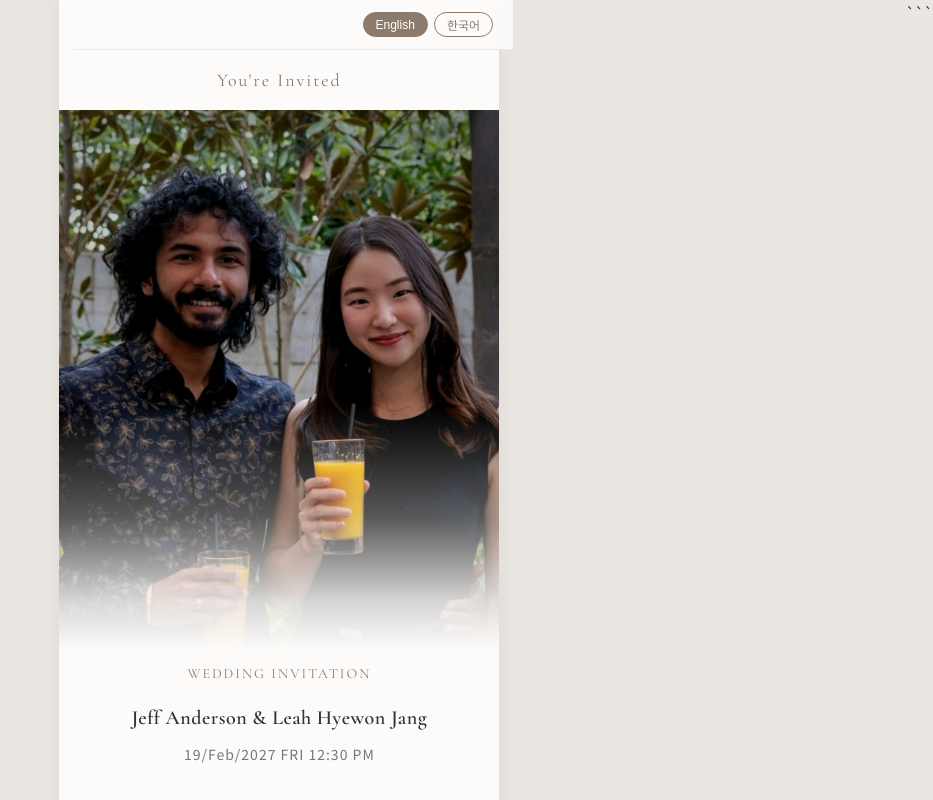
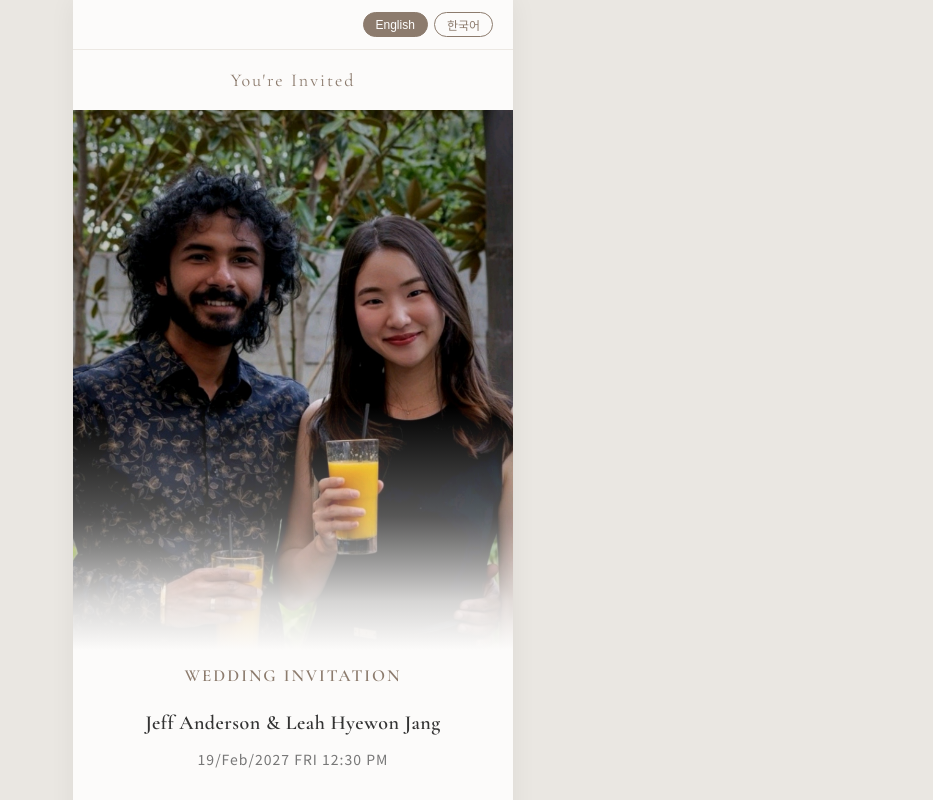
Before and after one commit to justinwkiu-ai/jeff-and-leah, a plain HTML site: page index.html in a window 1280 px wide. Shown: the top 800 px of the page, without its empty margins (347-1280 px from the left). Drawn offline with nearby package versions, Linux system fonts and the light colour scheme.

Commit message:
Update index.html

````diff
--- a/index.html
+++ b/index.html
@@ -15,7 +15,7 @@
   <!-- Google Fonts -->
   <link rel="preconnect" href="https://fonts.googleapis.com">
   <link rel="preconnect" href="https://fonts.gstatic.com" crossorigin>
-  <link href="https://fonts.googleapis.com/css2?family=Cormorant+Garamond:ital,wght@0,400;0,600;1,400&family=Noto+Sans+KR:wght@300;400;500&display=swap" rel="stylesheet">
+  <link href="https://fonts.googleapis.com/css2?family=Cormorant+Garamond:ital,wght@0,400;0,600;1,400&family=Noto+Sans+KR:wght@300;400;500;600&display=swap" rel="stylesheet">
   <style>
     :root {
       --bg-color: #fcfbfa;
@@ -28,10 +28,12 @@
 
     * { box-sizing: border-box; margin: 0; padding: 0; }
 
-    /* 모바일 가로 스크롤 방지 및 완벽한 중앙 정렬 유지 */
+    /* 모바일 가로 스크롤(쏠림 현상) 방지를 위한 강력한 중앙 정렬 */
     html, body {
       overflow-x: hidden;
       width: 100%;
+      margin: 0;
+      padding: 0;
     }
     body {
       background-color: #eae7e2;
@@ -39,30 +41,28 @@
       font-family: 'Noto Sans KR', sans-serif;
       font-size: 15px;
       line-height: 1.7;
-      display: flex;
-      justify-content: center;
+      -webkit-font-smoothing: antialiased;
     }
 
     .wrapper {
       width: 100%;
       max-width: 440px;
-      margin: 0 auto; /* 모바일/PC 완벽 중앙 정렬 */
+      margin: 0 auto; /* PC/모바일 완벽 중앙 정렬 */
       background: var(--bg-color);
       min-height: 100vh;
       box-shadow: 0 0 25px rgba(0,0,0,0.06);
       position: relative;
       padding-bottom: 70px;
-      padding-top: 45px; /* 상단 언어바(fixed)가 컨텐츠를 가리지 않도록 공간 확보 */
-      overflow-x: hidden; /* 내부 요소가 바깥으로 튀어나가는 현상 방지 */
+      padding-top: 45px;
+      overflow-x: hidden;
     }
 
-    /* Language Switcher - 항상 최상단에 고정되도록 fixed 적용 */
+    /* Language Switcher - 쏠림 없는 중앙 고정 방식 적용 */
     .lang-bar {
       position: fixed;
       top: 0;
-      left: 0;
-      right: 0;
-      margin: 0 auto;
+      left: 50%;
+      transform: translateX(-50%);
       width: 100%;
       max-width: 440px;
       z-index: 1000;
@@ -103,19 +103,24 @@
       font-family: 'Cormorant Garamond', serif;
       letter-spacing: 1px;
     }
+
+    /* 중제목 사이즈 키움 (14px -> 17px) 및 폰트 굵기 강조 */
     .section-title {
-      font-size: 14px;
+      font-size: 17px;
+      font-weight: 600;
       text-transform: uppercase;
       letter-spacing: 2px;
       color: var(--accent-color);
       margin-bottom: 16px;
     }
 
-    /* Hero Section with Bottom Gradient Fade */
+    /* Hero Section - 모바일 흔들림 원인인 음수 마진(-) 제거 후 재설계 */
     .hero {
-      padding: 20px 20px 40px;
+      padding: 20px 0 40px 0; /* 좌우 여백을 0으로 만들어 사진을 꽉 채움 */
     }
-    /* 상단 '초대합니다 / You're Invited' 공통 세리프체(정자체, 동일 사이즈) 설정 */
+    .hero-text-content {
+      padding: 0 20px; /* 텍스트 부분만 좌우 여백 다시 부여 */
+    }
     .hero-top-msg {
       font-family: 'Cormorant Garamond', serif;
       font-size: 18px;
@@ -124,10 +129,10 @@
       letter-spacing: 2px;
       color: var(--accent-color);
       margin-bottom: 14px;
+      padding: 0 20px;
     }
     .hero-img-wrap {
-      width: calc(100% + 40px);
-      margin-left: -20px;
+      width: 100%;
       height: 540px;
       overflow: hidden;
       margin-bottom: 12px;
@@ -388,6 +393,7 @@
   <section class="hero">
     <div class="hero-top-msg ko">초대합니다</div>
     <div class="hero-top-msg en">You're Invited</div>
+
     <div class="hero-img-wrap">
       <img
         id="hero-photo"
@@ -396,9 +402,12 @@
         onerror="resolvePhotoError(this)"
       >
     </div>
-    <div class="section-title serif">Wedding Invitation</div>
-    <div class="hero-names serif">Jeff Anderson &amp; Leah Hyewon Jang</div>
-    <div class="hero-date">19/Feb/2027 FRI 12:30 PM</div>
+
+    <div class="hero-text-content">
+      <div class="section-title serif">Wedding Invitation</div>
+      <div class="hero-names serif">Jeff Anderson &amp; Leah Hyewon Jang</div>
+      <div class="hero-date">19/Feb/2027 FRI 12:30 PM</div>
+    </div>
   </section>
 
   <!-- Greeting Section -->
@@ -707,8 +716,9 @@
 </body>
 </html>
 ```<br>
-<ElicitationsGroup message="다른 부분도 변경해 드릴까요?">
-  <Elicitation label="배경 음악 추가하기" query="배경 음악을 자동으로 재생되게 코드를 추가해 줘."/>
-  <Elicitation label="웨딩 갤러리 섹션 넣기" query="초대의 글 아래에 여러 장의 사진을 볼 수 있는 갤러리를 추가해 줘."/>
-  <Elicitation label="방명록 댓글창 달기" query="맨 아래 하객들이 축하 인사를 남길 수 있는 방명록을 달아 줘."/>
+<FollowUp></FollowUp>
+<ElicitationsGroup>
+  <Elicitation label="배경 음악 추가하기" query="이 웹 청첩장에 어울리는 잔잔한 배경 음악을 자동으로 재생되게 추가해 줄 수 있어?"/>
+  <Elicitation label="갤러리(사진첩) 넣기" query="초대의 글 아래에 웨딩 사진 여러 장을 볼 수 있는 갤러리 섹션을 추가해 줘."/>
+  <Elicitation label="본문 텍스트 수정하기" query="초대의 글이나 식순(Timeline)에 있는 문구를 조금 더 수정하고 싶어."/>
 </ElicitationsGroup>
````
